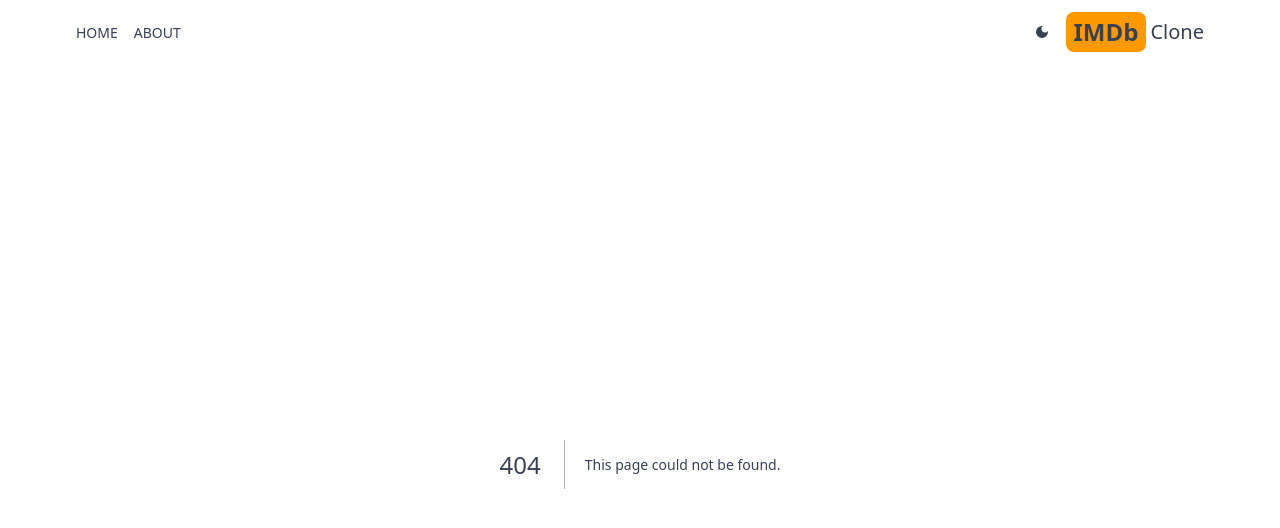
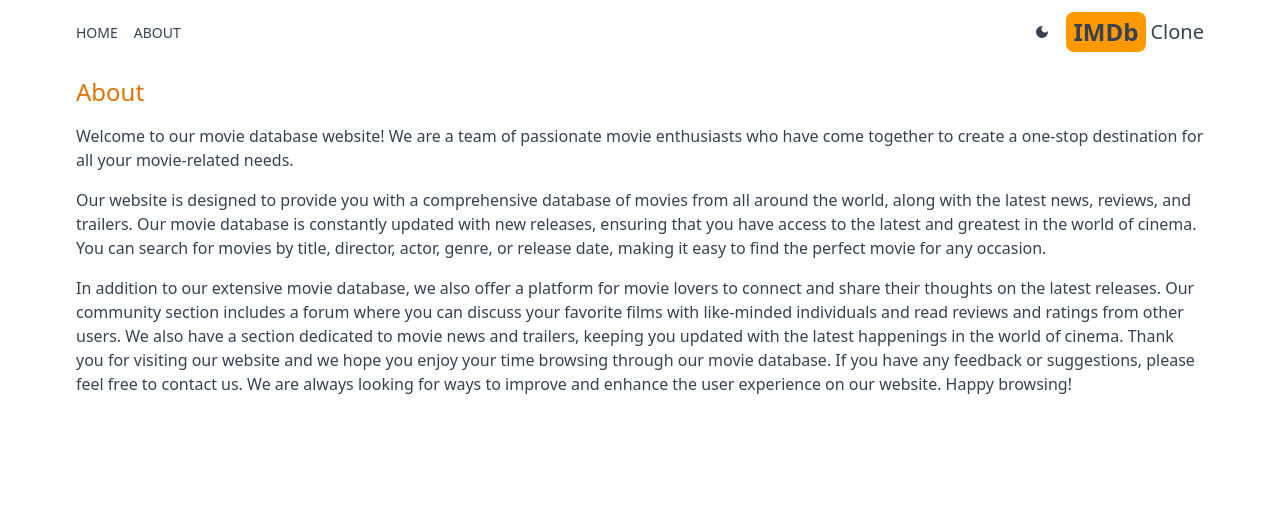
Before and after one commit to abdelhaqelamraoui/imdb-next, a Next.js app: page /about in a window 1280 px wide. Before the commit this address had no page. Shown: the top 528 px of the page. Built offline with nearby package versions, Linux system fonts and the light colour scheme.

Commit message:
create the about page

```diff
--- /dev/null
+++ b/src/app/about/page.jsx
@@ -0,0 +1,37 @@
+export default function About() {
+   return (
+      <div className="max-w-6xl mx-auto p-3 space-y-4">
+         <h1 className="text-2xl font-medium text-amber-600">About</h1>
+
+         <p>
+            Welcome to our movie database website! We are a team of passionate
+            movie enthusiasts who have come together to create a one-stop
+            destination for all your movie-related needs.
+         </p>
+
+         <p>
+            Our website is designed to provide you with a comprehensive database
+            of movies from all around the world, along with the latest news,
+            reviews, and trailers. Our movie database is constantly updated with
+            new releases, ensuring that you have access to the latest and
+            greatest in the world of cinema. You can search for movies by title,
+            director, actor, genre, or release date, making it easy to find the
+            perfect movie for any occasion.
+         </p>
+
+         <p>
+            In addition to our extensive movie database, we also offer a
+            platform for movie lovers to connect and share their thoughts on the
+            latest releases. Our community section includes a forum where you
+            can discuss your favorite films with like-minded individuals and
+            read reviews and ratings from other users. We also have a section
+            dedicated to movie news and trailers, keeping you updated with the
+            latest happenings in the world of cinema. Thank you for visiting our
+            website and we hope you enjoy your time browsing through our movie
+            database. If you have any feedback or suggestions, please feel free
+            to contact us. We are always looking for ways to improve and enhance
+            the user experience on our website. Happy browsing!
+         </p>
+      </div>
+   );
+}
```
